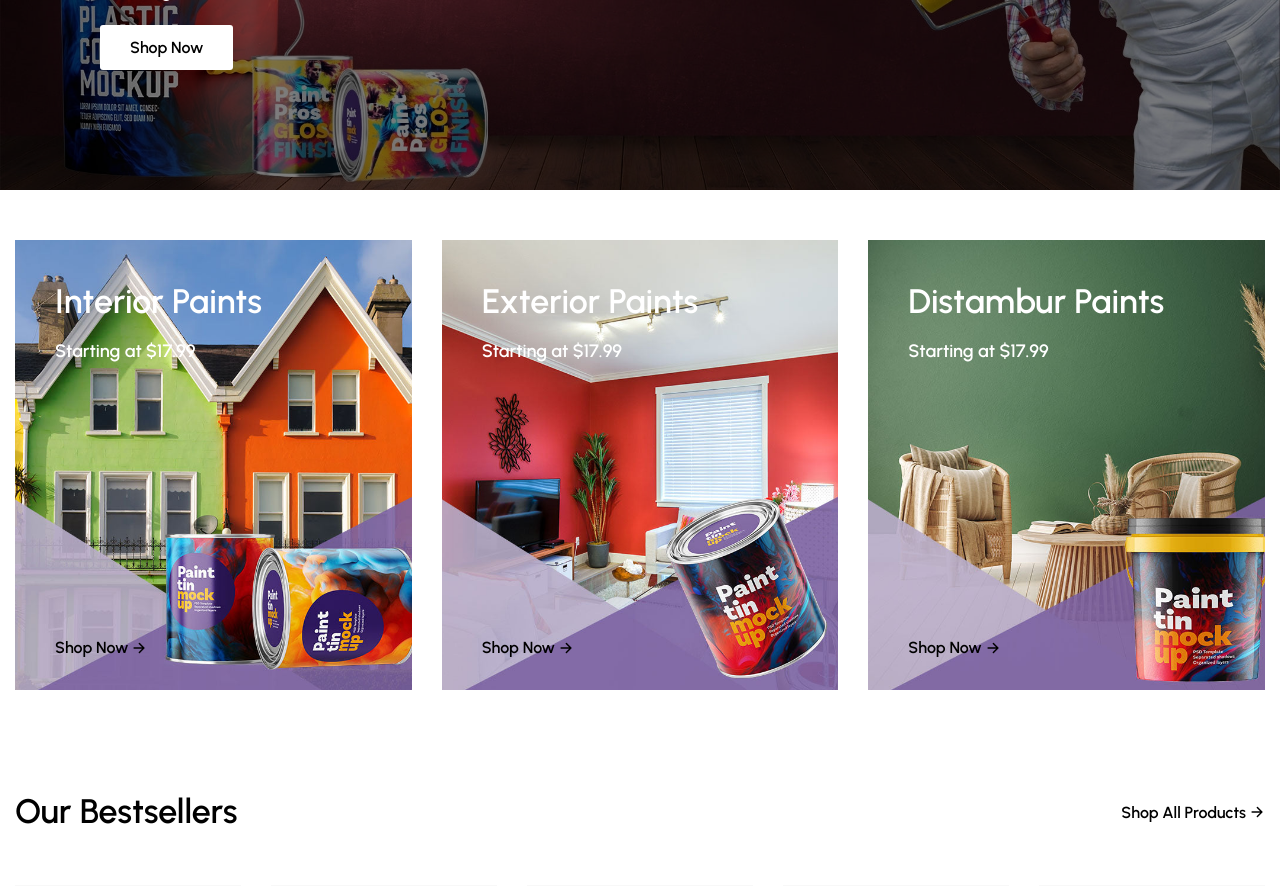
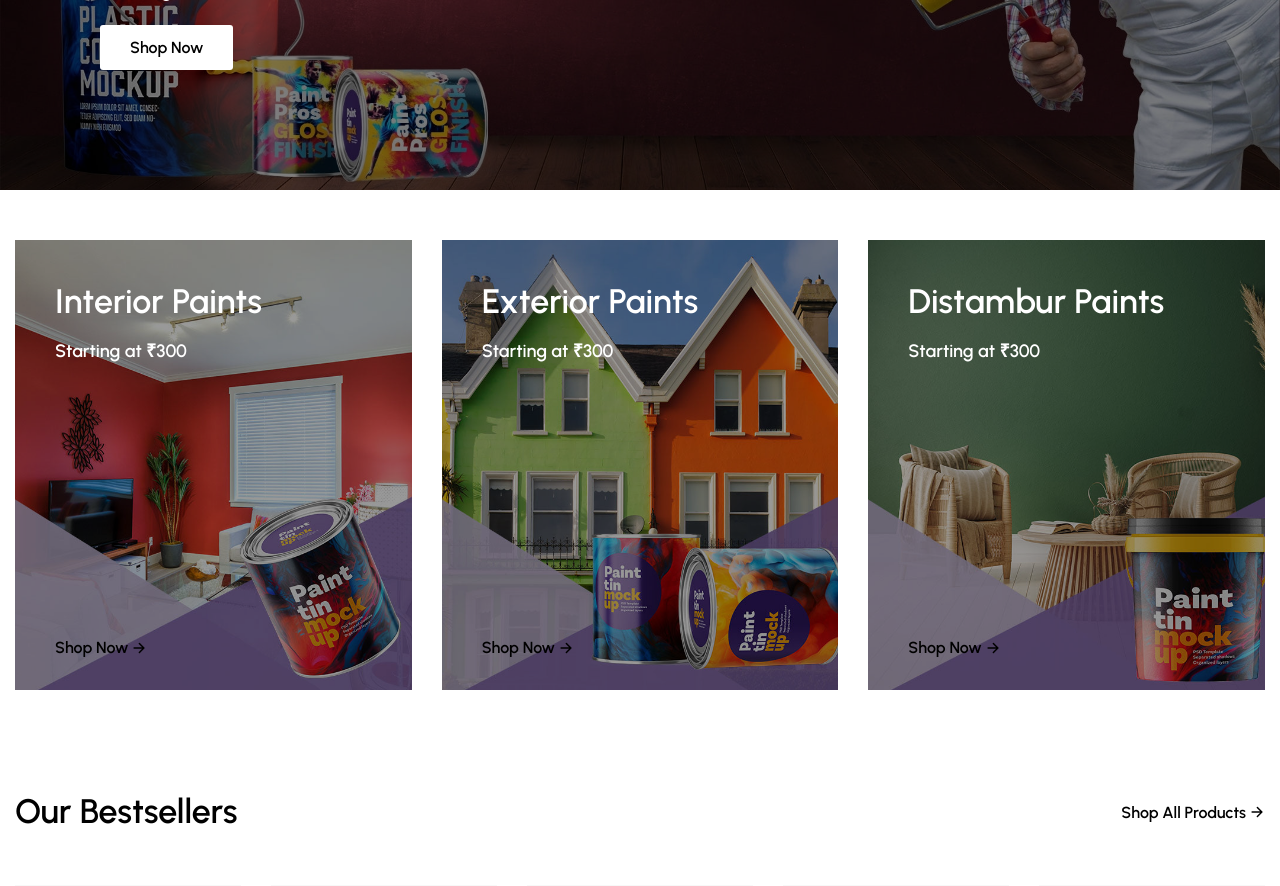
Before and after one commit to iamPankajGhosh/paint-emporium_vanilaJs, a PHP site: page / in a window 1280 px wide. Shown: the part 564-1450 px from the top of the page. Run offline with PHP 8.4, Linux system fonts and the light colour scheme.

Commit message:
Update : collection

```diff
--- a/index.html
+++ b/index.html
@@ -303,10 +303,10 @@
           <div class="container">
             <ul class="collection-list">
               <li>
-                <div class="collection-card has-before hover:shine">
+                <div class="collection-card has-before has-after hover:shine">
                   <h2 class="h2 card-title">Interior Paints</h2>
 
-                  <p class="card-text">Starting at $17.99</p>
+                  <p class="card-text">Starting at ₹300</p>
 
                   <a href="#" class="btn-link">
                     <span class="span">Shop Now</span>
@@ -327,10 +327,10 @@
               </li>
 
               <li>
-                <div class="collection-card has-before hover:shine">
+                <div class="collection-card has-before has-after hover:shine">
                   <h2 class="h2 card-title">Exterior Paints</h2>
 
-                  <p class="card-text">Starting at $17.99</p>
+                  <p class="card-text">Starting at ₹300</p>
 
                   <a href="#" class="btn-link">
                     <span class="span">Shop Now</span>
@@ -351,10 +351,10 @@
               </li>
 
               <li>
-                <div class="collection-card has-before hover:shine">
+                <div class="collection-card has-before has-after hover:shine">
                   <h2 class="h2 card-title">Distambur Paints</h2>
 
-                  <p class="card-text">Starting at $17.99</p>
+                  <p class="card-text">Starting at ₹300</p>
 
                   <a href="#" class="btn-link">
                     <span class="span">Shop Now</span>
--- a/src/assets/css/home.css
+++ b/src/assets/css/home.css
@@ -68,6 +68,12 @@
   padding-block-end: 30px;
   display: flex;
   flex-direction: column;
+}
+
+.collection-card::after {
+  inset: 0;
+  background-color: var(--black_40);
+  z-index: -1;
 }
 
 .collection-card .card-title {
--- a/src/assets/css/main.css
+++ b/src/assets/css/main.css
@@ -24,6 +24,7 @@
   --white_30: hsl(0, 0%, 100%, 0.3);
   --black_70: hsla(0, 0%, 0%, 0.7);
   --black_50: hsla(0, 0%, 0%, 0.5);
+  --black_40: hsla(0, 0%, 0%, 0.4);
   --black_15: hsla(0, 0%, 0%, 0.15);
   --black_10: hsla(0, 0%, 0%, 0.1);
   --black_5: hsla(0, 0%, 0%, 0.05);
```
Also changed, not shown: src/assets/img/collection-banner-1.jpg, src/assets/img/collection-banner-2.jpg.
